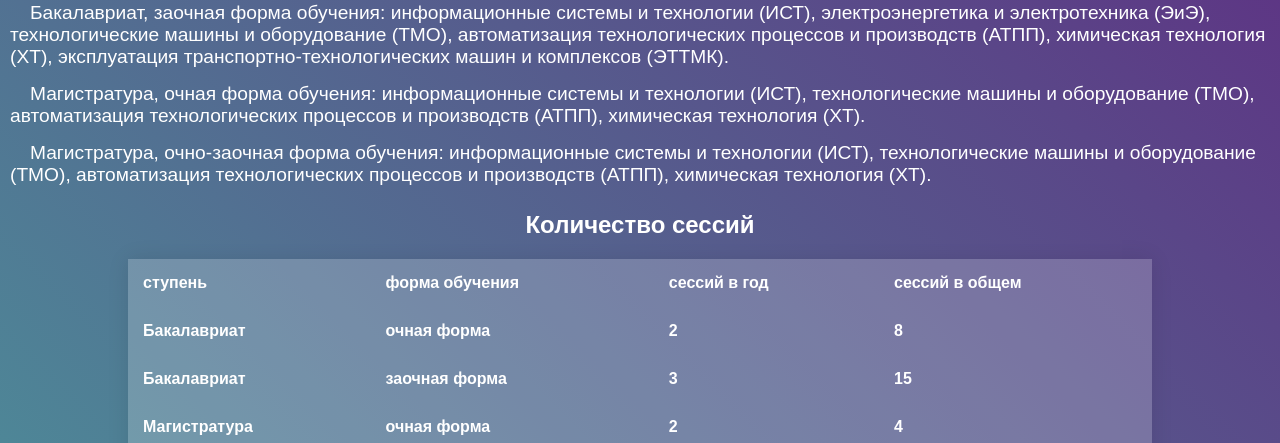
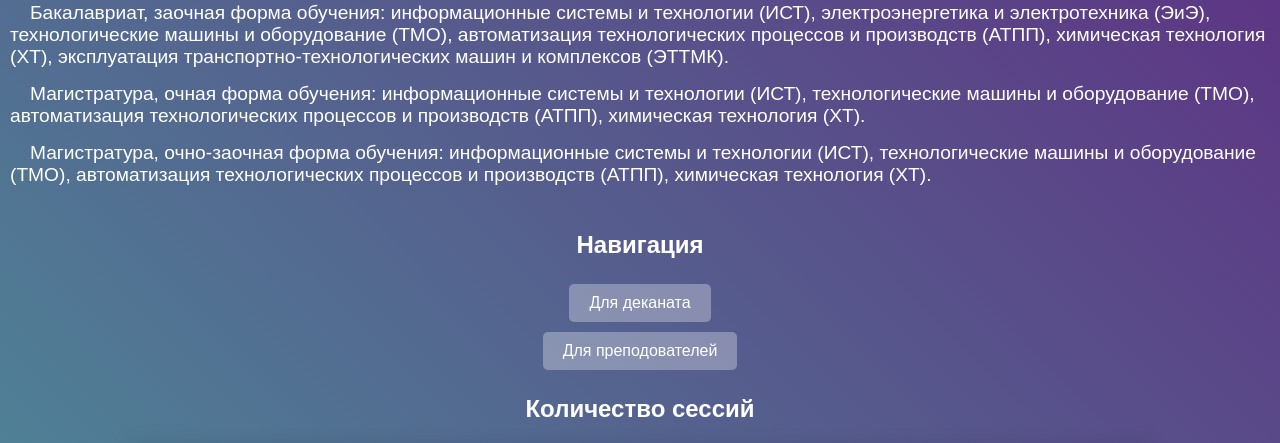
Before and after one commit to Arihina/django_pet_project, a Django app: page / in a window 1280 px wide. Shown: the part 230-673 px from the top of the page. Run offline with Django 5.2, Linux system fonts and the light colour scheme; lists and menus that the app fills with data are empty.

Commit message:
upd index template

```diff
--- a/university/app/templates/index.html
+++ b/university/app/templates/index.html
@@ -6,6 +6,17 @@
     <meta charset="UTF-8">
     <link rel="stylesheet" href="{% static 'styles.css'%}" type="text/css">
     <title>Курсовая работа</title>
+    <style>.button {display: inline-block;padding: 10px 20px;
+    margin: 5px;background-color: rgba(255, 255, 255, 0.3);
+    color: white;text-align: center;text-decoration: none;
+    border: none;border-radius: 5px;
+    transition: background-color 0.3s;}
+    .button:hover {
+    background-color: rgba(255, 255, 255, 0.5);}
+    .button-container {display: grid;grid-template-columns: 1fr;
+    justify-items: center;margin-top: 20px;
+}
+    </style>
 </head>
 <body>
 <h1>Студенты университета</h1>
@@ -26,7 +37,11 @@
         оборудование (ТМО),
         автоматизация технологических процессов и производств (АТПП), химическая технология (ХТ).</p>
 </div>
-
+<div class="button-container">
+    <h2>Навигация</h2>
+    <a href="{% url 'admin:index' %}" class="button">Для деканата</a>
+    <a href="{% url 'teachers' %}" class="button">Для преподователей</a>
+</div>
 <h2>Количество сессий</h2>
 <div class="table-container">
     <table>
--- a/university/app/urls.py
+++ b/university/app/urls.py
@@ -3,5 +3,5 @@ from . import views
 
 urlpatterns = [
     path('', views.index, name='home'),
-    path('group/', views.group)
+    path('teachers/', views.teachers, name='teachers')
 ]
--- a/university/app/views.py
+++ b/university/app/views.py
@@ -1,37 +1,9 @@
-from django.shortcuts import redirect, render
+from django.shortcuts import render, HttpResponse
 
 
 def index(request):
     return render(request, 'index.html')
 
 
-def group(request):
-    return redirect('home')
-
-
-def study_info(request):
-    pass
-
-
-def department(request):
-    pass
-
-
-def personal_info(request):
-    pass
-
-
-def direction(request):
-    pass
-
-
 def teachers(request):
-    pass
-
-
-def parents(request):
-    pass
-
-
-def grade(request):
-    pass
+    return HttpResponse('Преподы')
```
Also changed, not shown: university/app/static/styles.css (+0 -7 lines).
